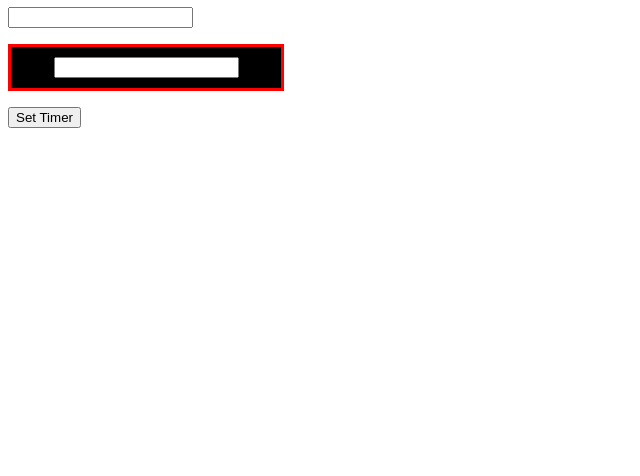
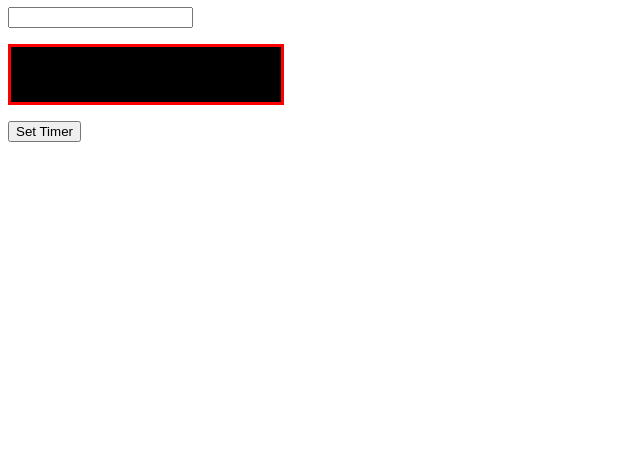
Before and after one commit to awais-malik716/Stop-watch-and-timer, a plain HTML site: page index.html in a window 1280 px wide. Shown: the part 324-800 px from the top of the page, without its empty margins (0-640 px from the left). Drawn offline with Linux system fonts and the light colour scheme.

Commit message:
Add files via upload

```diff
--- a/style.css
+++ b/style.css
@@ -16,3 +16,12 @@ span{
     padding: 10px;
 
 }
+
+#timer{
+    border: none;
+    background-color: black;
+    font-size: 1.8em;
+    color: red;
+    width: 200px;
+    text-align: center
+}
```
